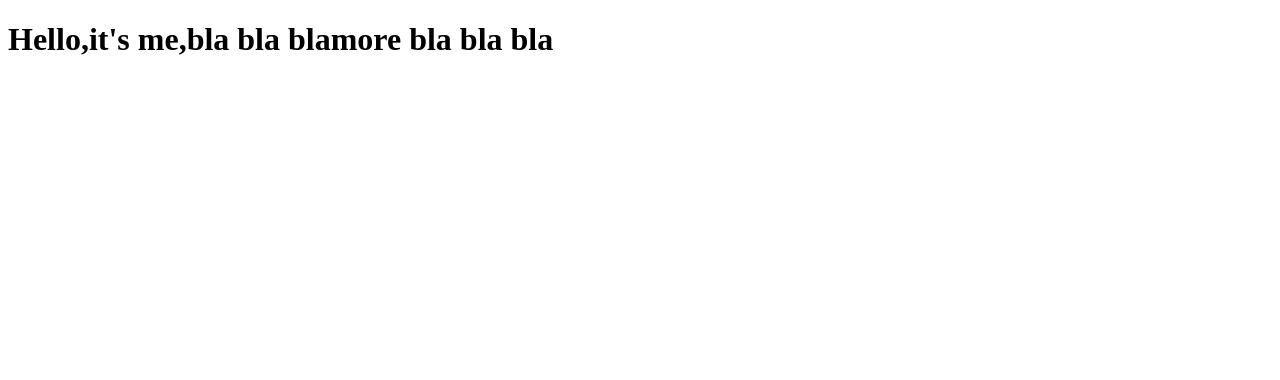
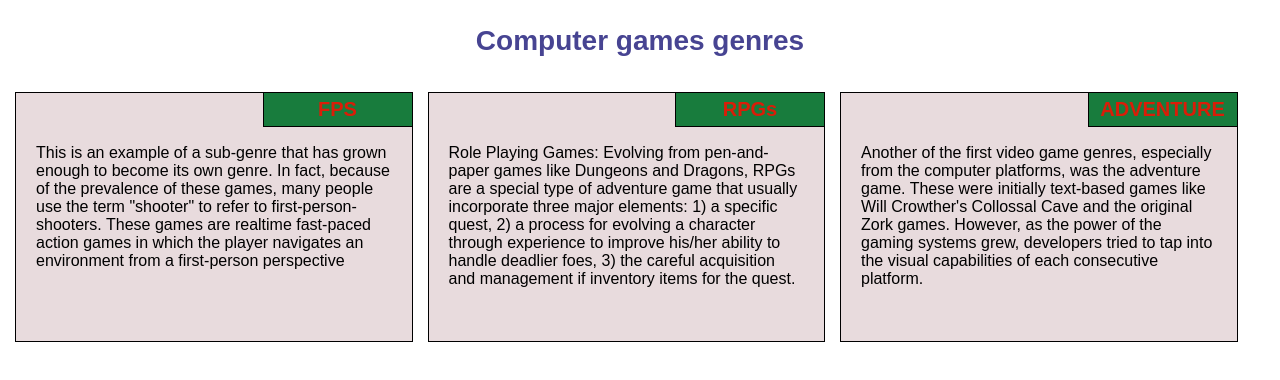
Before and after one commit to kimo44/Coursera_solutions, a plain HTML site: page Mod.2/index.html in a window 1280 px wide. Drawn offline with Linux system fonts and the light colour scheme.

Commit message:
Finished assignment

```diff
--- a/Mod.2/CSS/stylesheet.css
+++ b/Mod.2/CSS/stylesheet.css
@@ -0,0 +1,96 @@
+ * { box-sizing: border-box;
+ }
+
+ body { font-family: sans-serif;
+ 		margin: 0;
+ 		font-size: 16px;
+
+  }
+
+ h1 {
+ 	text-align: center;
+ 	font-size: 175%;
+ 	margin: 0;
+ 	margin-top: 25px;
+ 	margin-bottom: 20;
+ 	color: #474492;
+ }
+
+ h2 {
+ 	display: inline-block;
+ 	border: 1px solid black;
+ 	padding: 5px;
+ 	font-size: 125%;
+ 	width:150px;
+ 	text-align: center;
+ 	margin-top: -13px;
+ 	margin-bottom: 0;
+ 	position: absolute;
+ 	right: -1px;
+ 	top: 12px;
+ 	color: #DA1D08;
+
+ }
+
+ .FPS {background-color: #187C3D;
+
+ }
+
+ .RPGs {background-color: #187C3D;
+
+ }
+
+ .Adventure {background-color: #187C3D;
+
+ }
+
+ .section {
+ 		background-color: #E8DBDD;
+ 		border: 1px solid black;
+ 		position: relative;
+ 		height: 250px;
+ 		margin-right: 15px;
+ 		margin-left: auto;
+ 		margin-bottom: 15px;
+ 		margin-top: 20px;
+ 		padding: 20px;
+ 		padding-top: 35px;
+ 		box-sizing: border-box;
+ 		min-width: 300px;
+ 		overflow: hidden;
+
+ }
+
+ .row {
+ 	width: 100%;
+ 	margin: 0;
+ 	padding: 15px;
+
+ }
+
+ @media (min-width: 992px) {
+  .col-lg-4 {
+    float: left;
+    width: 33%;
+  }
+}
+
+
+@media (min-width: 768px) and (max-width: 991px) {
+  .col-md-12, .col-md-6 {
+    float: left;
+  }
+  .col-md-12 {
+  	width: 100%
+  }
+  .col-md-6 {
+  	width: 50%
+  }
+}
+
+
+@media (max-width: 767px) {
+  .col-sm-12 {
+    float: left;
+    width: 100%;
+  }
--- a/Mod.2/index.html
+++ b/Mod.2/index.html
@@ -1,9 +1,33 @@
 <!DOCTYPE html>
-<html>
-<head>
-	<title>Hello</title>
-</head>
+<html lang="en">
+	<head>
+		<title> Module 2 assignment</title>
+		<meta charset="utf-8">
+		<link rel="stylesheet" href="CSS/stylesheet.css">
+	</head>
+
 <body>
-<h1>Hello,it's me,bla bla blamore bla bla bla</h1>
+
+
+		<h1>Computer games genres</h1>
+		<div class="row">
+		<div class="col-lg-4 col-md-6">
+			<div class="section">
+			 <h2 class="FPS">FPS</h2>
+			 <p>This is an example of a sub-genre that has grown enough to become its own genre. In fact, because of the prevalence of these games, many people use the term "shooter" to refer to first-person-shooters. These games are realtime fast-paced action games in which the player navigates an environment from a first-person perspective</p>
+			 </div>
+		</div>
+		<div class="col-lg-4 col-md-6">
+			<div class="section">
+			 <h2 class="RPGs">RPGs</h2>
+			 <p>Role Playing Games: Evolving from pen-and-paper games like Dungeons and Dragons, RPGs are a special type of adventure game that usually incorporate three major elements: 1) a specific quest, 2) a process for evolving a character through experience to improve his/her ability to handle deadlier foes, 3) the careful acquisition and management if inventory items for the quest.</p>
+			 </div>
+		</div>
+		<div class="col-lg-4 col-md-12">
+			<div class="section">
+			<h2 class="Adventure">ADVENTURE</h2>
+			<p>Another of the first video game genres, especially from the computer platforms, was the adventure game. These were initially text-based games like Will Crowther's Collossal Cave and the original Zork games. However, as the power of the gaming systems grew, developers tried to tap into the visual capabilities of each consecutive platform.</p>
+		</div>
+</div>
 </body>
 </html>
```
